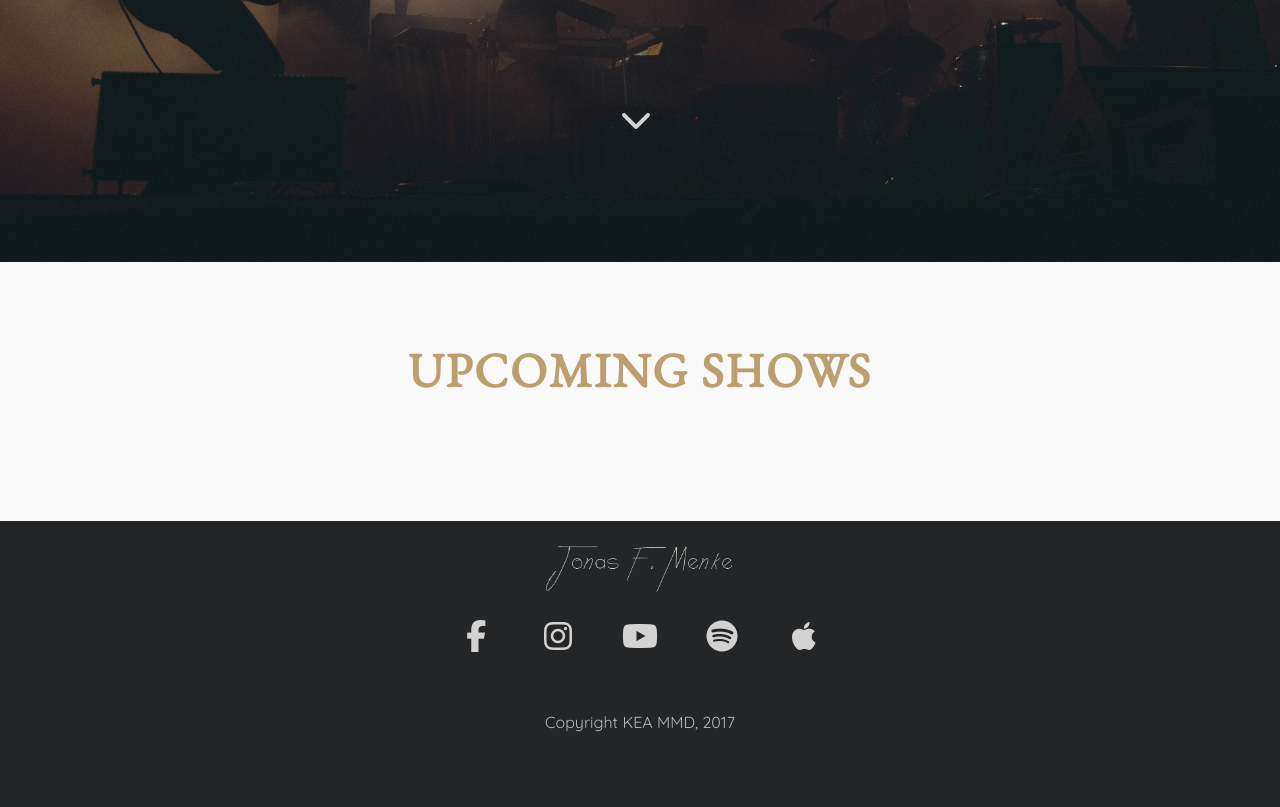
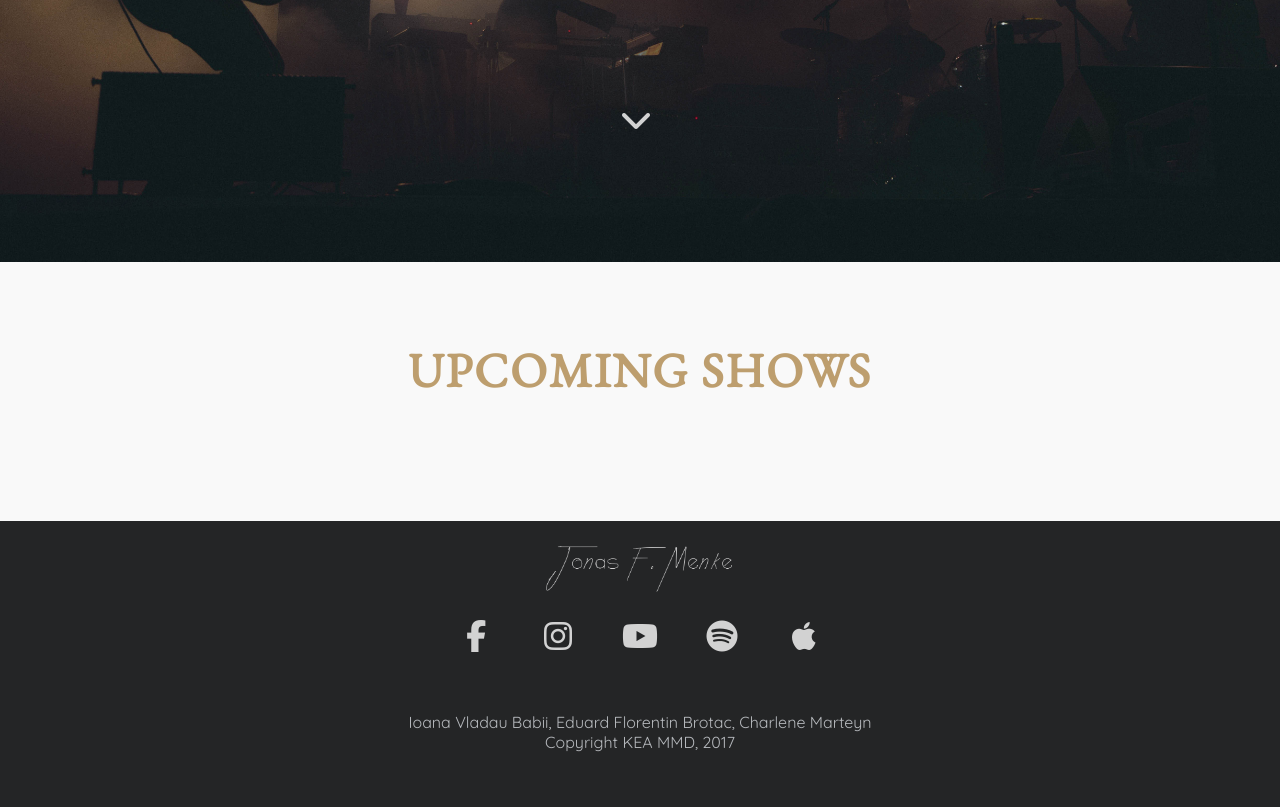
Before and after one commit to ioana-vladau/artist-website-exam-1st-year, a plain HTML site: page concerts.html in a window 1280 px wide. Shown: the part 538-1345 px from the top of the page. Drawn offline with nearby package versions, Linux system fonts and the light colour scheme; no server answers.

Commit message:
same footer on all pages

```diff
--- a/concerts.html
+++ b/concerts.html
@@ -133,7 +133,7 @@
 
                 </a></div>
             </div>
-            <p>Copyright KEA MMD, 2017</p>
+            <p>Ioana Vladau Babii, Eduard Florentin Brotac, Charlene Marteyn<br>Copyright KEA MMD, 2017</p>
         </div>
     </footer>
 
```
Also changed, not shown: music.html (+1 -1 lines).
